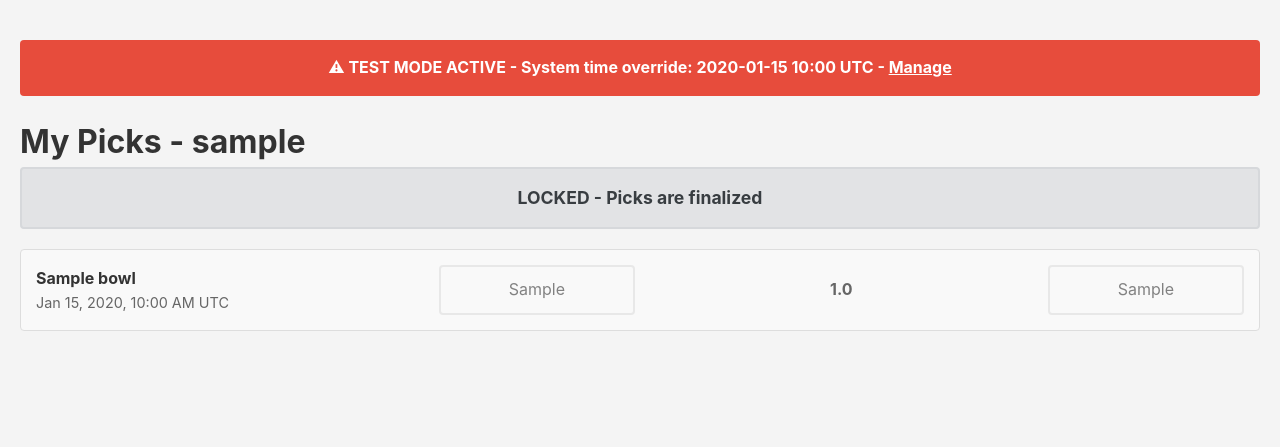
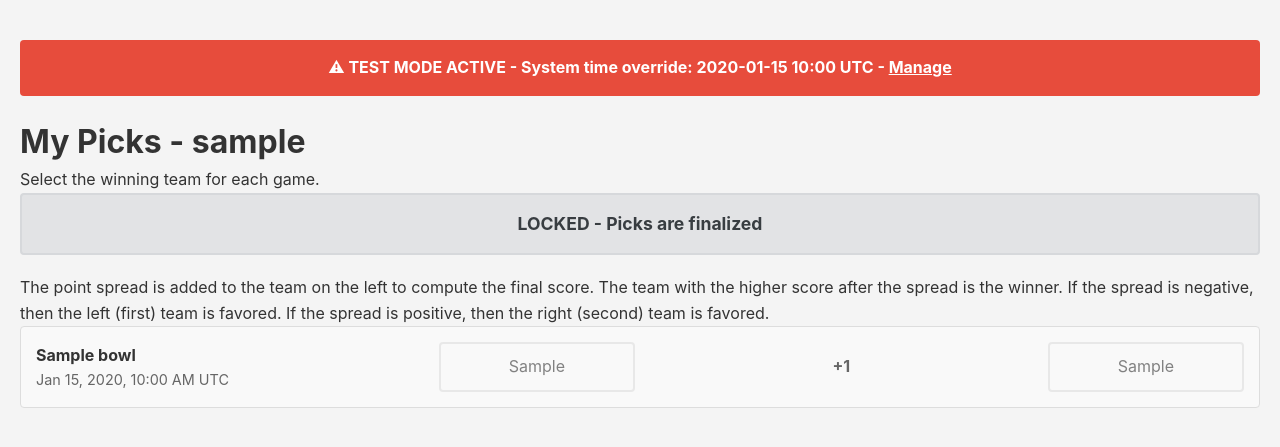
Before and after one commit to mliberty1/bowl_pool, a Flask app: page /picks in a window 1280 px wide. Shown: the part 70-517 px from the top of the page. Run offline with Flask 3, Linux system fonts and the light colour scheme; the visitor is signed in with stand-in values (Sample User, id 1); tables that the repository leaves empty hold one stand-in row (values such as "Sample post"); some libraries are stand-ins or nearby versions.

Commit message:
Improved display and added descriptive text to picks.

```diff
--- a/templates/picks.html
+++ b/templates/picks.html
@@ -111,6 +111,8 @@
 {% block content %}
 <h1>My Picks - {{ participant.get_display_name() }}</h1>
 
+<div>Select the winning team for each game.</div>
+
 {% if locked %}
     <div class="status-indicator status-locked">
         LOCKED - Picks are finalized
@@ -124,6 +126,11 @@
         INCOMPLETE - Not all picks made yet
     </div>
 {% endif %}
+
+<div>The point spread is added to the team on the left to compute the final score.
+The team with the higher score after the spread is the winner.
+If the spread is negative, then the left (first) team is favored.
+If the spread is positive, then the right (second) team is favored.</div>
 
 <div id="picks-container">
     {% for bowl in bowls %}
@@ -141,7 +148,7 @@
         </div>
 
         <div class="spread">
-            {{ bowl.spread }}
+            {{ ('+' if bowl.spread >= 0 else '-') ~ (bowl.spread|abs|int if bowl.spread == (bowl.spread|int) else bowl.spread|abs) }}
         </div>
 
         <div class="team-pick {% if not locked %}clickable{% else %}disabled{% endif %} {% if current_picks.get(bowl.id) == 'opponent' %}selected{% endif %}"
```
Also changed, not shown: templates/scoreboard.html (+4 -4 lines).
